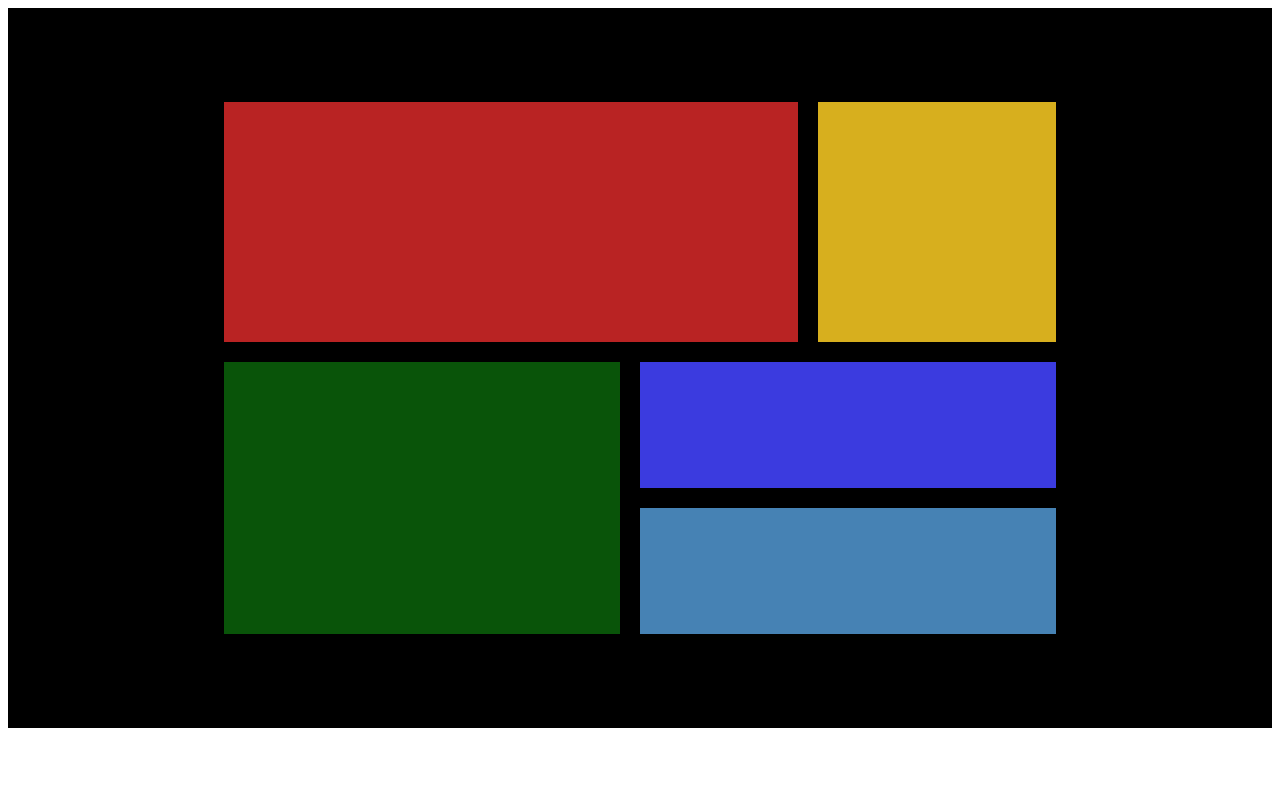
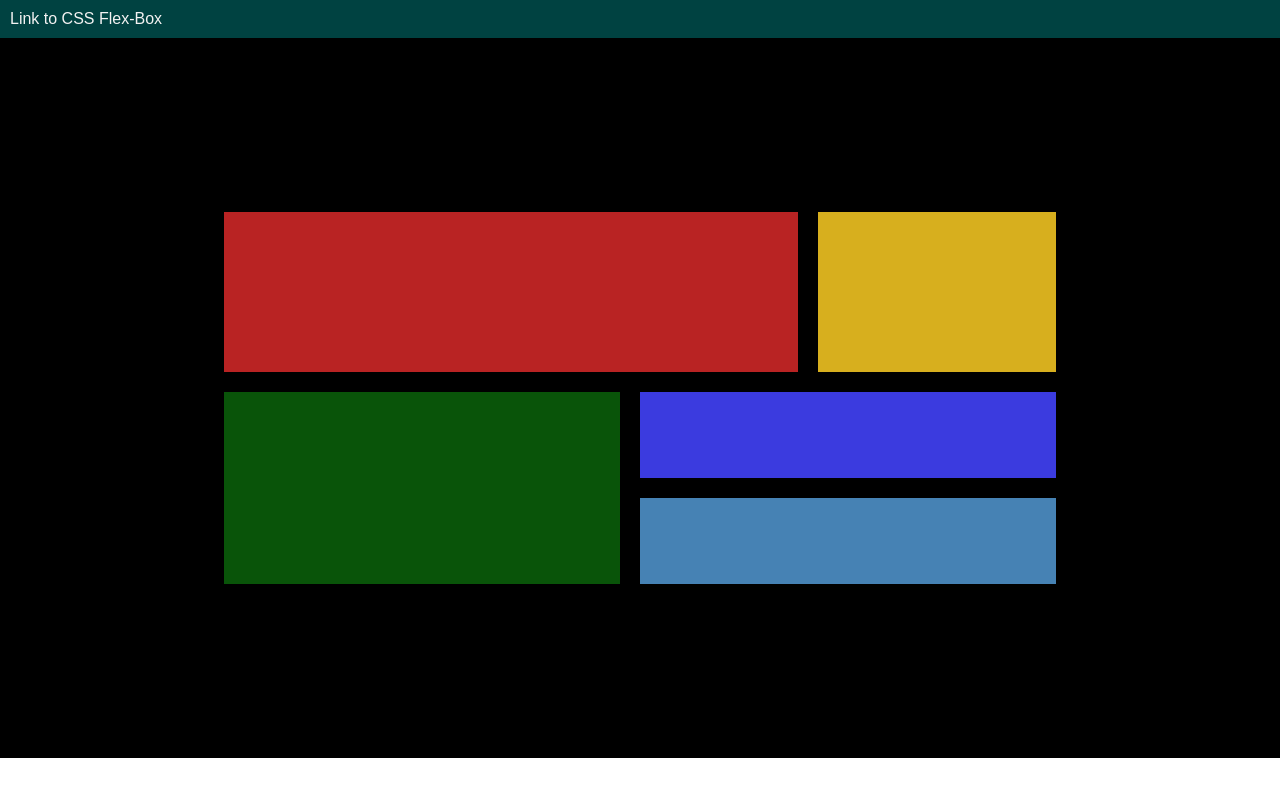
Before and after one commit to jhemeel/ZURI-CSS-AND-GRID, a plain HTML site: page grid.html in a window 1280 px wide. Drawn offline with Linux system fonts and the light colour scheme.

Commit message:
create a CSS Flexbox and Gid Layout

```diff
--- a/grid.css
+++ b/grid.css
@@ -1,3 +1,20 @@
+*{
+  margin: 0;
+  padding: 0;
+  box-sizing: border-box;
+}
+header{
+  padding: 10px;
+  background-color:  hsl(179, 100%, 13%);
+  color:   hsl(0, 0%, 95%);
+}
+a{
+  color:  hsl(0, 0%, 95%);
+  text-decoration: none;
+  font-family: "Lexend Deca", sans-serif;
+}
+
+
 main {
     height: 90vh;
     display: flex;
--- a/grid.html
+++ b/grid.html
@@ -9,6 +9,7 @@
         <style></style>
     </head>
     <body>
+        <header><a href="./index.html">Link to CSS Flex-Box</a></header>
         <main>
             <div class="container">
                 <div class="red"></div>
--- a/style.css
+++ b/style.css
@@ -15,6 +15,16 @@ body {
     align-items: center;
     justify-content: center;
 }
+header{
+    padding: 5px 10px;
+    background-color:  hsl(179, 100%, 13%);
+    color:   hsl(0, 0%, 95%);
+}
+a{
+    color:  hsl(0, 0%, 95%);
+    text-decoration: none;
+    font-family: "Lexend Deca", sans-serif;
+}
 .flex-container {
     display: flex;
     justify-content: center;
@@ -27,7 +37,7 @@ body {
     height: 75vh;
     width: 20vw;
     padding: 2em;
-    /* overflow: hidden; */
+
 }
 .box-1 {
     background-color: hsl(31, 77%, 52%);
@@ -50,7 +60,6 @@ body {
 }
 .paragraph {
     font-family: "Lexend Deca", sans-serif;
-    /* line-height: 1.6; */
     color: hsla(0, 0%, 100%, 0.75);
     height: 150px;
     margin-bottom: 30px;
@@ -79,7 +88,7 @@ body {
     border: 1px solid hsl(0, 0%, 95%);
 }
 
-@media screen and(max-width: 855px) and(min-width: 720px) {
+@media screen and (max-width: 855px) and (min-width: 720px) {
     body {
         max-width: 800px;
         font-size: 14px;
@@ -90,7 +99,7 @@ body {
         padding: 1vh 1vw;
     }
 }
-@media screen and(max-width:720px) and(min-width: 375px) {
+@media screen and (max-width:720px) and (min-width: 375px) {
     html {
         font-size: 9px;
     }
@@ -107,7 +116,7 @@ body {
     }
 
 }
-@media screen and(max-width: 375px) {
+@media screen and (max-width: 375px) {
     * {
         box-sizing: border-box;
     }
```
Also changed, not shown: index.html (+1 -0 lines).
